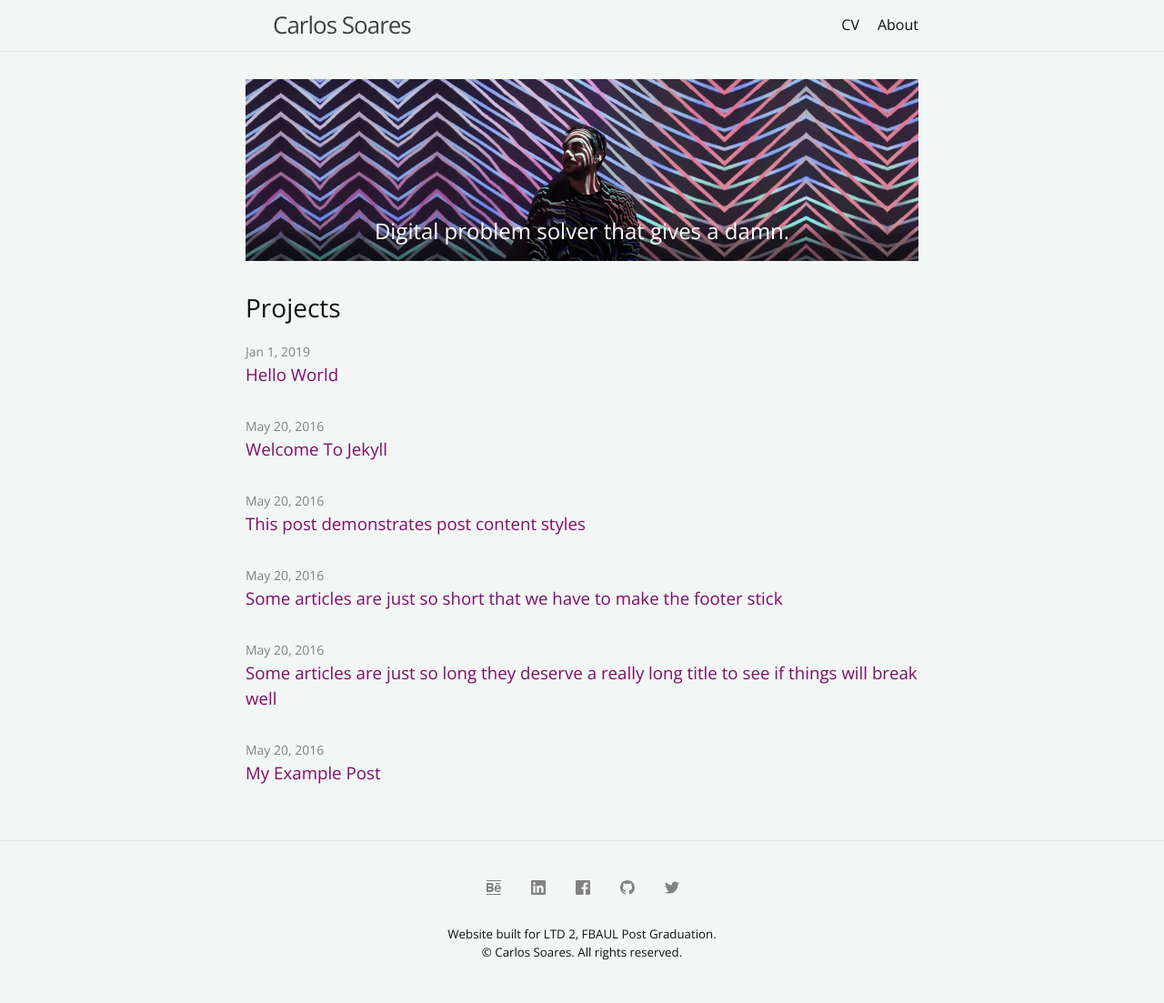
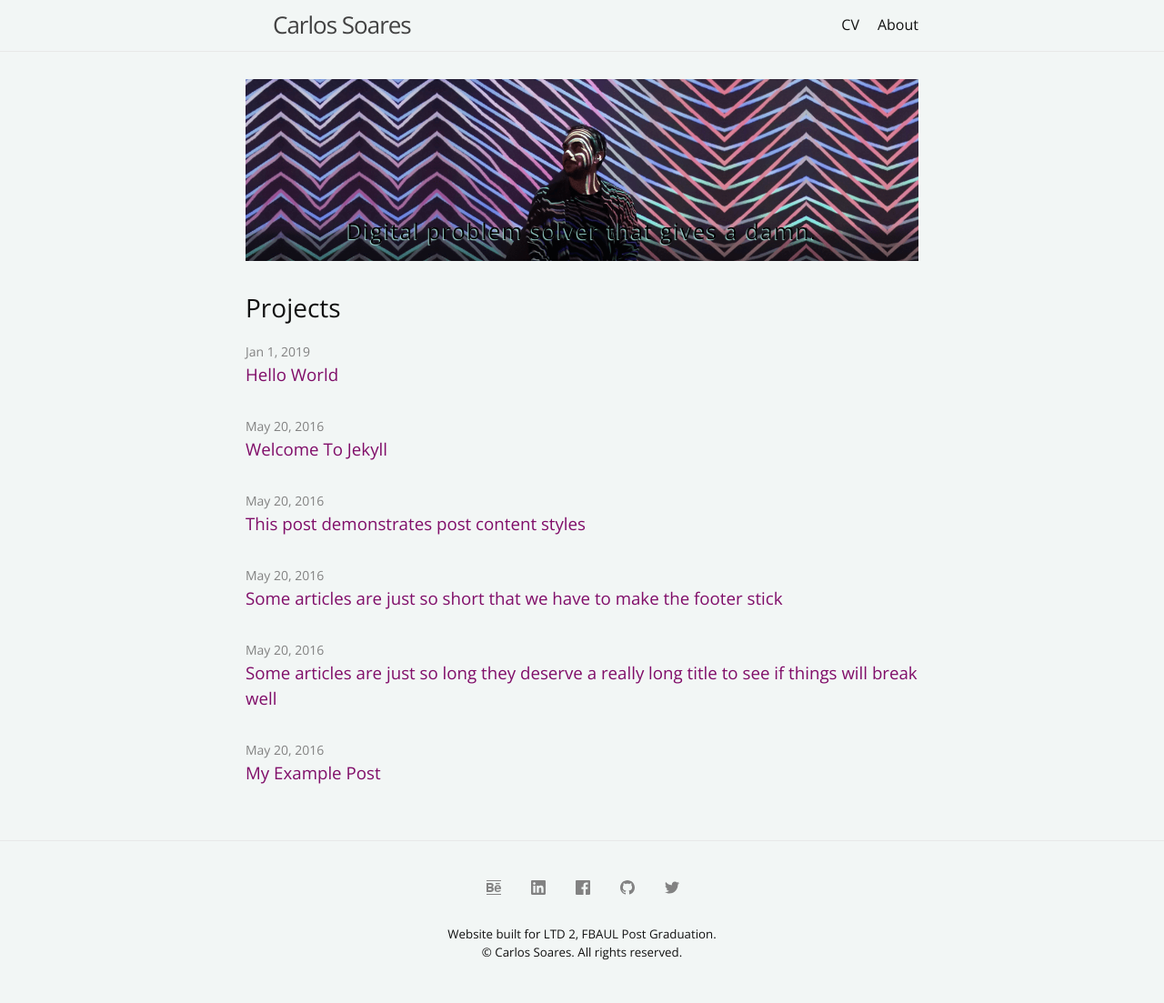
Before and after one commit to carlosmms/carlosmms.github.io, a Jekyll site: the page built from index.md, in a window 1280 px wide. Shown: the whole page at 91% size. Built offline with Jekyll 4.4.1, drawn with Linux system fonts in a browser that asks for light colours.

Commit message:
banner animation

```diff
--- a/_layouts/home.html
+++ b/_layouts/home.html
@@ -6,7 +6,7 @@
 <div class="home">
 		 <section class="index-banner">
 			<div class="vertical-center">
-			 <h1>{{ content }}</h1>
+			<p> <h7 data-shadow=''>Digital problem solver that gives a damn.</h7> </p>
 			</div>
 		</section>
 
--- a/_sass/minima/_base.scss
+++ b/_sass/minima/_base.scss
@@ -9,7 +9,39 @@
 
 }
 
+  h7 {
+  letter-spacing: 1.5px;
 
+    content: attr(data-shadow);
+    font-size: 1.5em;
+    background-image:
+     linear-gradient(45deg, transparent 45%, pink 65%, green 55%, transparent 0);
+    background-size: 0.6em 0.3em;
+    -webkit-background-clip: text;
+   color: #000000ff;
+    animation: shad-anim 15s linear infinite;
+animation-play-state: paused;
+ -webkit-transition: all .5s ease;
+  -moz-transition: all .5s ease;
+  transition: all .5s ease;
+
+  text-shadow: -1px 1px 1px #9cd7cf;
+}
+
+h7:hover {
+ animation-play-state: running;
+
+  color: #0000ff00;
+  font-size: 2.4em;
+  text-shadow: none;
+  letter-spacing: 0px;
+
+  }
+
+@keyframes shad-anim {
+  0% {background-position: 0 0}
+  0% {background-position: 100% -100%}
+  }
 
 /**
  * Basic styling
--- a/_sass/minima/_layout.scss
+++ b/_sass/minima/_layout.scss
@@ -132,6 +132,7 @@
     margin-bottom: 30px;
 
 }
+
 
 .vertical-center {
   display: table-cell;
```
Also changed, not shown: index.md (+0 -2 lines).
